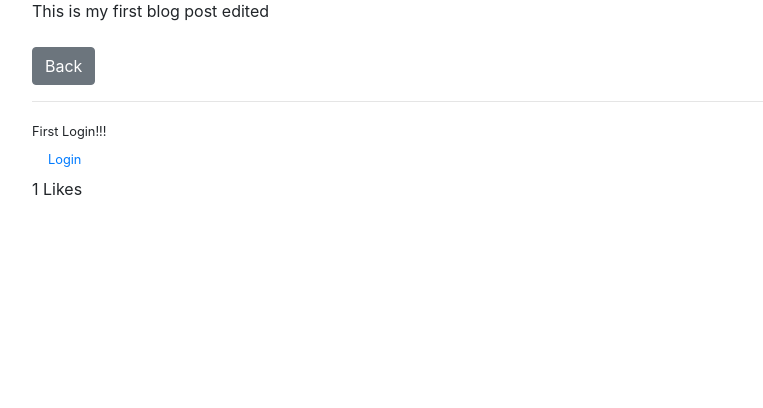
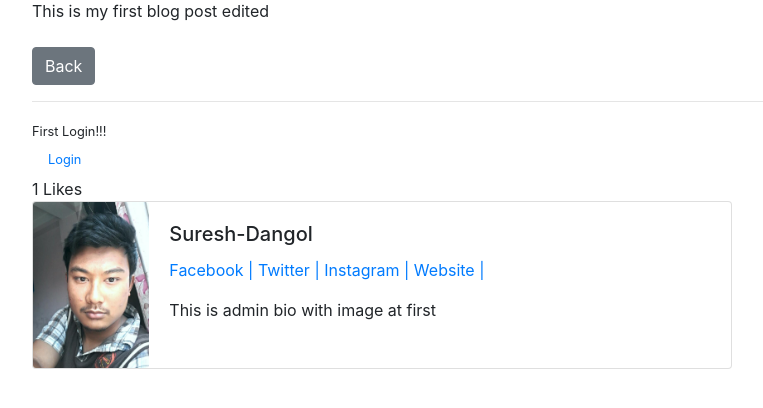
Before and after one commit to Sureshdangol/Blog, a Django app: page /detail/1 in a window 1280 px wide. Shown: the part 194-602 px from the top of the page, without its empty margins (53-816 px from the left). Run offline with Django 3.2, Linux system fonts and the light colour scheme; data comes from the database, SQL or seed files in the repository; both versions use the stored data as it was after the commit; some libraries are stand-ins or nearby versions.

Commit message:
profile page working

```diff
--- a/blog/admin.py
+++ b/blog/admin.py
@@ -1,7 +1,8 @@
 from django.contrib import admin
-from  .models import Post,Category
+from  .models import Post,Category,Profile
 
 # Register your models here.
 
 admin.site.register(Post)
 admin.site.register(Category)
+admin.site.register(Profile)
--- a/blog/models.py
+++ b/blog/models.py
@@ -35,3 +35,16 @@ class Post(models.Model):
     def get_absolute_url(self):
         #return  reverse('details',args=(str(self.id)))
         return  reverse('home')
+
+class Profile(models.Model):
+    user = models.OneToOneField(User,null=True,on_delete=models.CASCADE)
+    bio = models.TextField()
+    profile_image = models.ImageField(null=True, blank=True, upload_to='images/profile/')
+    website_url = models.CharField(max_length=255,null=True, blank=True)
+    fb_url = models.CharField(max_length=255, null=True, blank=True)
+    twitter_url = models.CharField(max_length=255, null=True, blank=True)
+    git_url = models.CharField(max_length=255, null=True, blank=True)
+
+
+    def __str__(self):
+        return str(self.user)
--- a/blog/templates/details.html
+++ b/blog/templates/details.html
@@ -39,5 +39,33 @@
            {{total_likes }} Likes
 </form>
 
+<div class="card mb-3" style="max-width: 700px;">
+  <div class="row no-gutters">
+    <div class="col-md-2">
+      <img src="{{post.author.profile.profile_image.url}}" class="card-img" alt="...">
+    </div>
+    <div class="col-md-10">
+      <div class="card-body">
+
+        <h5 class="card-title">{{post.author.first_name}}-{{post.author.last_name}}</h5>
+            <p  class="text-muted">
+                 <a href=" {{post.author.profile.fb_url}}" >Facebook |  </a>
+                 <a href=" {{post.author.profile.twitter_url}}" > Twitter |</a>
+                  <a href=" {{post.author.profile.instagram_url}}" > Instagram |</a>
+                  <a href=" {{post.author.profile.website_url}}" > Website |</a>
+                   <a href=" {{post.author.profile.git_url}}" ></a>
+                 </p>
+
+        <p class="card-text">
+             {{post.author.profile.bio}}
+        </p>
+
+      </div>
+    </div>
+  </div>
+</div>
+
+
+
 
 {% endblock%}
--- a/members/templates/registration/edit_profile.html
+++ b/members/templates/registration/edit_profile.html
@@ -4,7 +4,7 @@
 
 <h1>Edit Profile...</h1>
 
-
+{{user.profile.bio}}
 <form method="POST">
     {% csrf_token %}
     {{form.as_p}}
```
Also changed, not shown: blog/migrations/0008_profile.py (added), blog/migrations/0009_auto_20200804_0810.py (added), db.sqlite3, media/images/profile/2015-09-25_08.40.15.jpg (added).
